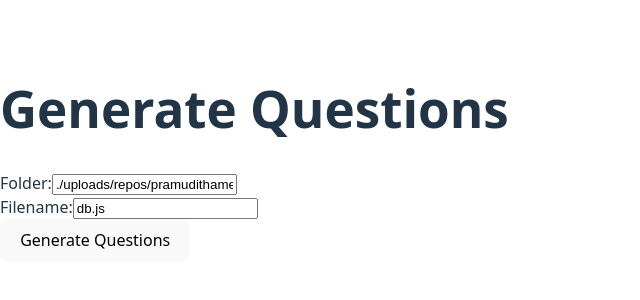
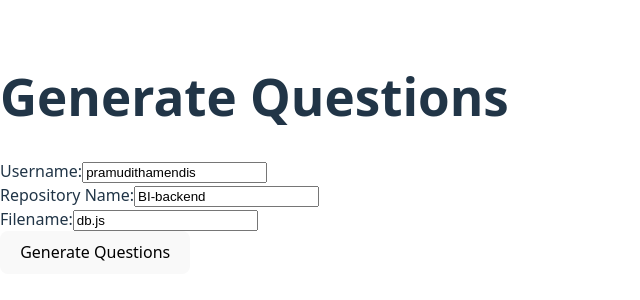
Before and after one commit to pramudithamendis/25-26J-087, a React app in the folder frontend/: page /questions/ask in a window 1280 px wide. Shown: the part 246-546 px from the top of the page, without its empty margins (0-640 px from the left). Built offline with nearby package versions, Linux system fonts and the light colour scheme; the HTML template or start-up script is replaced by a standard one.

Commit message:
modularisng inputs further

```diff
--- a/frontend/src/Questions/QuestionsAsk.tsx
+++ b/frontend/src/Questions/QuestionsAsk.tsx
@@ -1,5 +1,5 @@
 // src/App.tsx
-import React, { useState } from "react";
+import React, { useState, useEffect } from "react";
 import axios from "axios";
 
 const API_BASE = "http://127.0.0.1:8000/api/items";
@@ -9,11 +9,18 @@ interface AskResponse {
 }
 
 const QuestionsAsk: React.FC = () => {
-  const [folder, setFolder] = useState("./uploads/repos/pramudithamendis/BI-backend");
+  const [username, setUsername] = useState("pramudithamendis");
+  const [repoName, setRepoName] = useState("BI-backend");
   const [filename, setFilename] = useState("db.js");
+  const [folder, setFolder] = useState(`./uploads/repos/${username}/${repoName}`);
   const [questions, setQuestions] = useState<string | null>(null);
   const [loading, setLoading] = useState(false);
   const [error, setError] = useState<string | null>(null);
+
+  // Update folder path whenever username or repoName changes
+  useEffect(() => {
+    setFolder(`./uploads/repos/${username}/${repoName}`);
+  }, [username, repoName]);
 
   const handleSubmit = async (e: React.FormEvent) => {
     e.preventDefault();
@@ -22,8 +29,7 @@ const QuestionsAsk: React.FC = () => {
     setQuestions(null);
 
     try {
-      // Example in handleSubmit
-      const token = localStorage.getItem("auth_token"); // Or wherever you store it
+      const token = localStorage.getItem("auth_token");
 
       const response = await axios.post<AskResponse>(
         `${API_BASE}/ask`,
@@ -53,8 +59,13 @@ const QuestionsAsk: React.FC = () => {
 
       <form onSubmit={handleSubmit} className="w-full max-w-md bg-white p-6 rounded shadow">
         <div className="mb-4">
-          <label className="block mb-1 font-semibold">Folder:</label>
-          <input type="text" value={folder} onChange={(e) => setFolder(e.target.value)} className="w-full border px-3 py-2 rounded" required />
+          <label className="block mb-1 font-semibold">Username:</label>
+          <input type="text" value={username} onChange={(e) => setUsername(e.target.value)} className="w-full border px-3 py-2 rounded" required />
+        </div>
+
+        <div className="mb-4">
+          <label className="block mb-1 font-semibold">Repository Name:</label>
+          <input type="text" value={repoName} onChange={(e) => setRepoName(e.target.value)} className="w-full border px-3 py-2 rounded" required />
         </div>
 
         <div className="mb-4">
```
Also changed, not shown: 1 other file (tests, documents, lock files or other folders).
